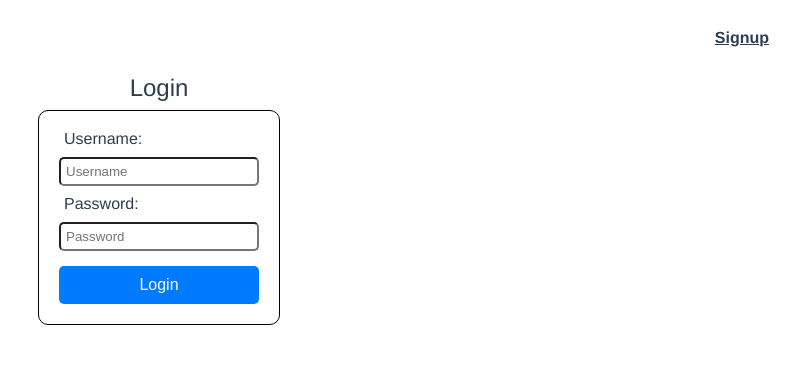
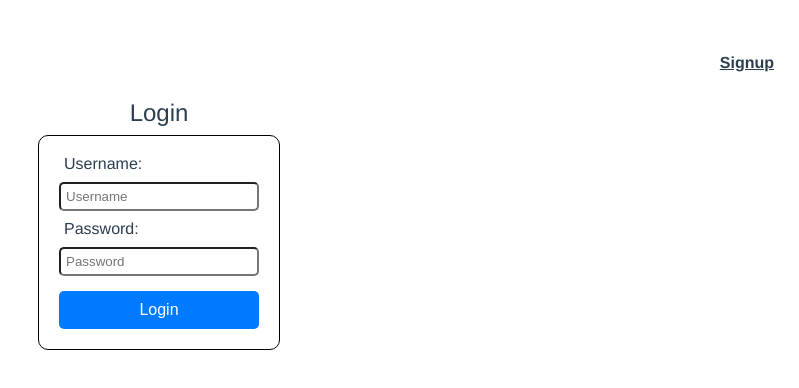
Before and after one commit to ethersage/book-io-signup-wizard, a Vue app in the folder packages/signup-wizard/: page / in a window 1280 px wide. Shown: the top 388 px of the page, without its empty margins (481-1280 px from the left). Built offline with nearby package versions, Linux system fonts and the light colour scheme.

Commit message:
basic dashboard styling

```diff
--- a/packages/signup-wizard/src/App.vue
+++ b/packages/signup-wizard/src/App.vue
@@ -180,10 +180,11 @@ table {
     -moz-osx-font-smoothing: grayscale;
     text-align: center;
     color: #2c3e50;
+    margin: 25px;
 }
 
 nav {
-    padding: 30px;
+    padding: 30px 0;
     display: flex;
     align-items: center;
 
@@ -196,7 +197,6 @@ nav {
         }
     }
 }
-
 
 body {
     margin: auto;
```
